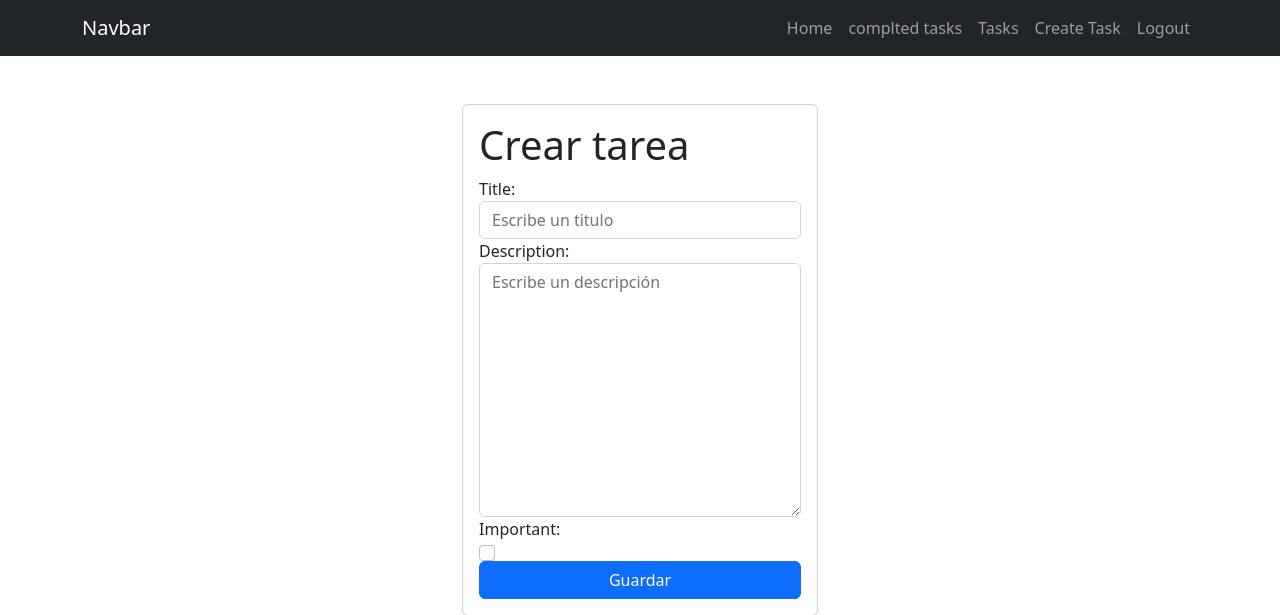
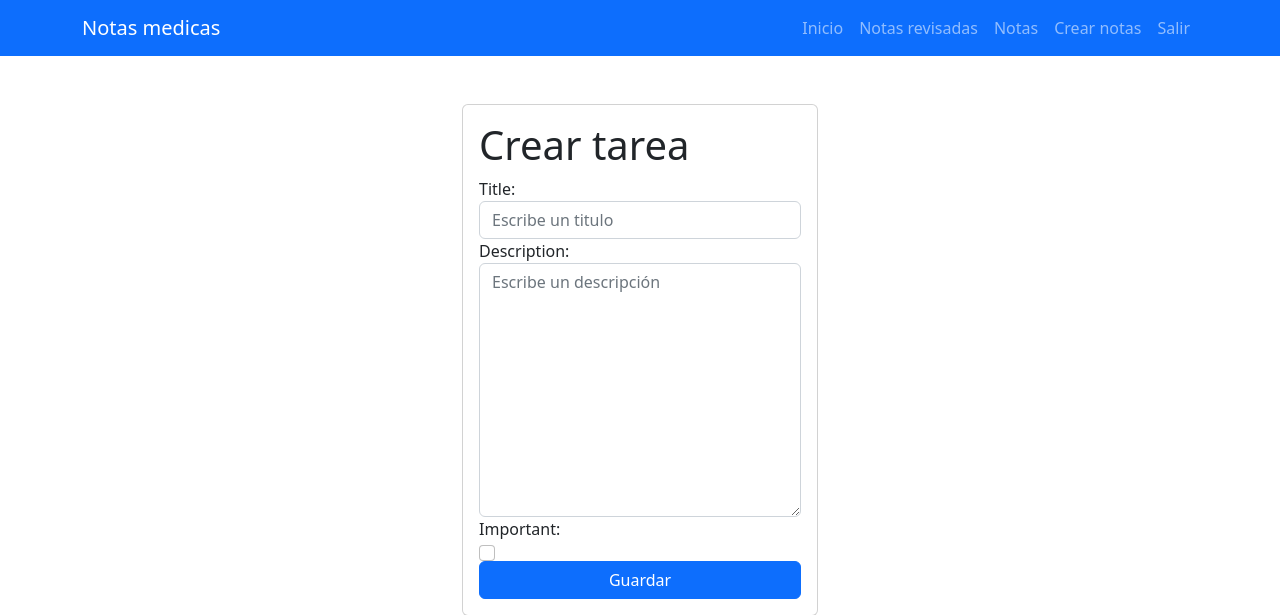
Before and after one commit to EidherCr/cruddjango, a Django app: page /create_task/ in a window 1280 px wide. Shown: the top 615 px of the page. Run offline with Django 4.2, Linux system fonts and the light colour scheme; the visitor is signed in with stand-in values (Sample User, id 1).

Commit message:
Update _navbar.html

```diff
--- a/tasks/templates/_navbar.html
+++ b/tasks/templates/_navbar.html
@@ -1,6 +1,6 @@
-<nav class="navbar navbar-expand-lg navbar-dark bg-dark">
+<nav class="navbar navbar-expand-lg navbar-dark bg-primary">
     <div class="container">
-      <a class="navbar-brand" href="/">Navbar</a>
+      <a class="navbar-brand" href="/">Notas medicas</a>
       <button
         class="navbar-toggler"
         type="button"
@@ -15,29 +15,29 @@
       <div class="collapse navbar-collapse" id="navbarNav">
         <ul class="navbar-nav ms-auto">
           <li class="nav-item">
-            <a href="/" class="nav-link">Home</a>
+            <a href="/" class="nav-link">Inicio</a>
           </li>
           {% if user.is_authenticated %}
           <li class="nav-item">
             <a href="{% url 'tasks_completed' %}" class="nav-link"
-              >complted tasks</a
+              >Notas revisadas</a
             >
           </li>
           <li class="nav-item">
-            <a href="{% url 'tasks' %}" class="nav-link">Tasks</a>
+            <a href="{% url 'tasks' %}" class="nav-link">Notas</a>
           </li>
           <li class="nav-item">
-            <a href="{% url 'create_task' %}" class="nav-link">Create Task</a>
+            <a href="{% url 'create_task' %}" class="nav-link">Crear notas</a>
           </li>
           <li class="nav-item">
-            <a class="nav-link" href="/logout">Logout</a>
+            <a class="nav-link" href="/logout">Salir</a>
           </li>
           {% else %}
           <li class="nav-item">
-            <a href="/signin" class="nav-link">Login</a>
+            <a href="/signin" class="nav-link">Iniciar sesión</a>
           </li>
           <li class="nav-item">
-            <a href="/signup" class="nav-link">Register</a>
+            <a href="/signup" class="nav-link">Registro</a>
           </li>
           {% endif %}
         </ul>
```
